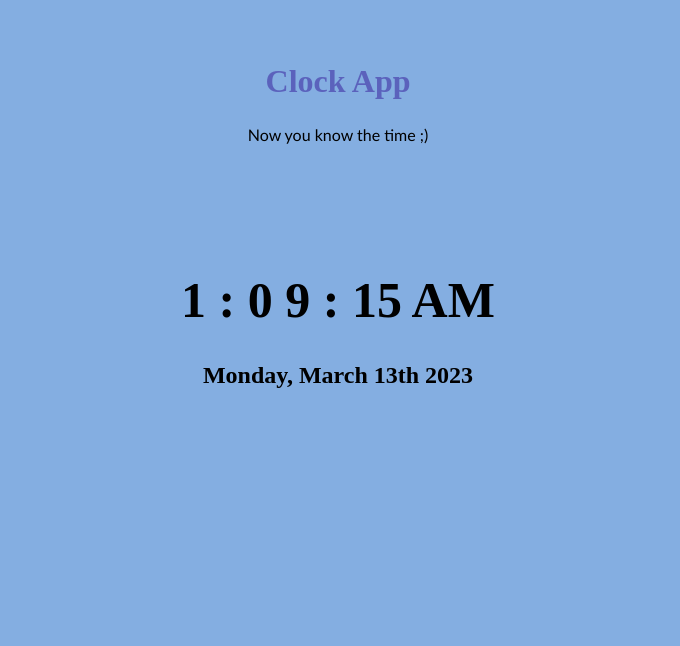
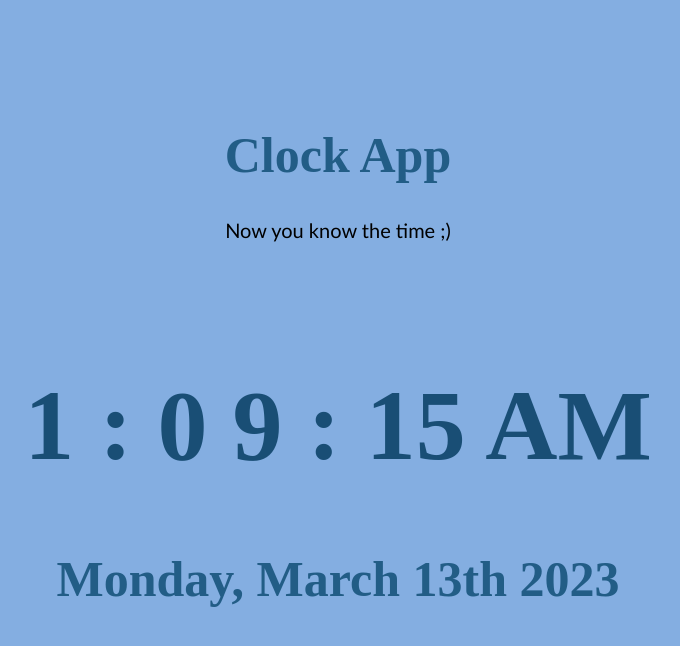
Before and after one commit to kurtis-casperson/digital-clock-app, a website with bundled scripts: page index.html in a window 1280 px wide. Shown: the whole page, without its empty margins (302-982 px from the left). Built offline with nearby package versions, Linux system fonts and the light colour scheme.

Commit message:
Add styles to clock app

```diff
--- a/styles.css
+++ b/styles.css
@@ -3,30 +3,31 @@ body {
 }
 
 #clock-app {
-  color: hwb(240 33% 29% / 0.841);
+  color: hwb(203 2% 58% / 0.771);
   text-align: center;
-  margin-top: 5%;
+  margin-top: 10%;
+  font-size: 50px;
 }
 
 #app-description {
-  margin-top: 10%;
   font-family: 'Trebuchet MS', sans-serif;
+  font-size: 20px;
   display: flex;
   justify-content: center;
   position: relative;
-  margin-top: 2%;
+  margin-top: 1%;
   margin-bottom: 10%;
 }
 
 #current-time {
-  display: flex;
-  justify-content: center;
-  position: relative;
-  font-size: 50px;
+  color: #053c61d6;
+  text-align: center;
+  font-size: 100px;
 }
 
 #current-date {
-  display: flex;
-  justify-content: center;
-  position: relative;
+  color: hwb(203 2% 58% / 0.771);
+  text-align: center;
+  margin-top: 0%;
+  font-size: 50px;
 }
```
